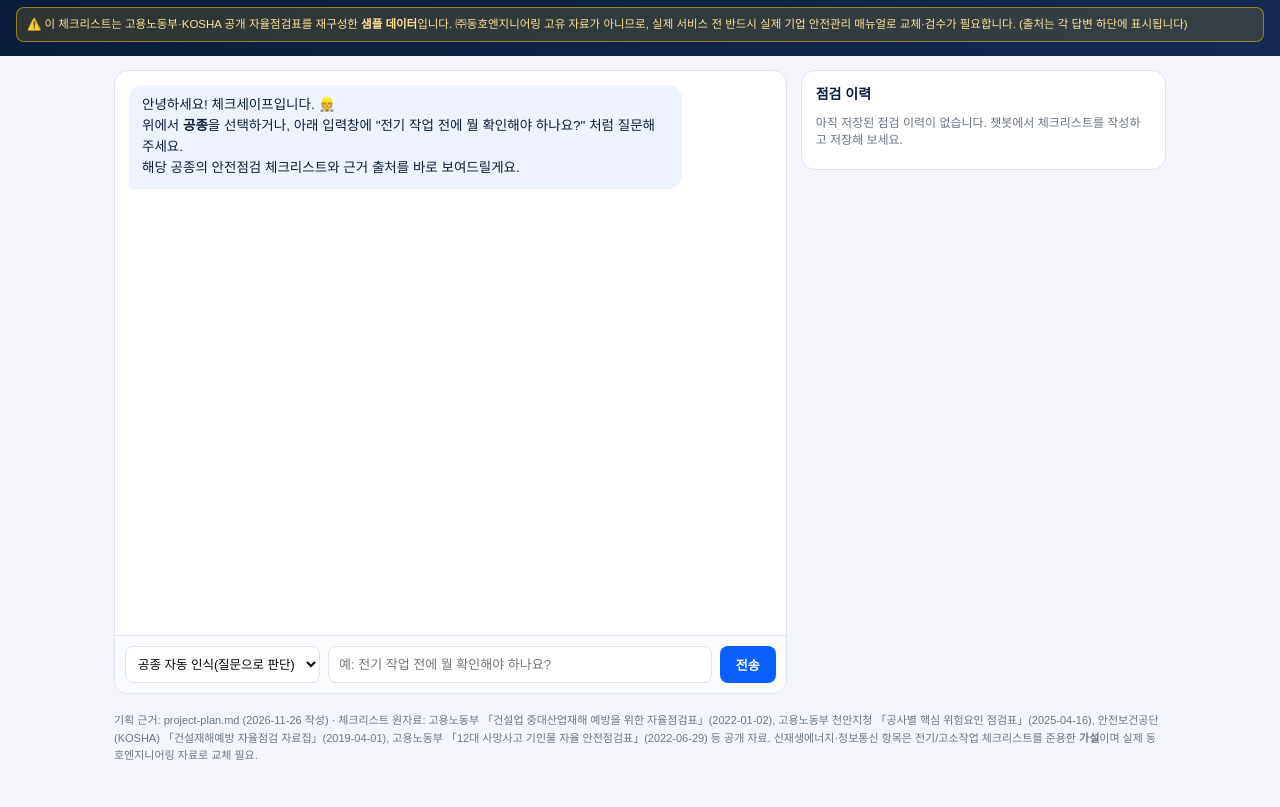
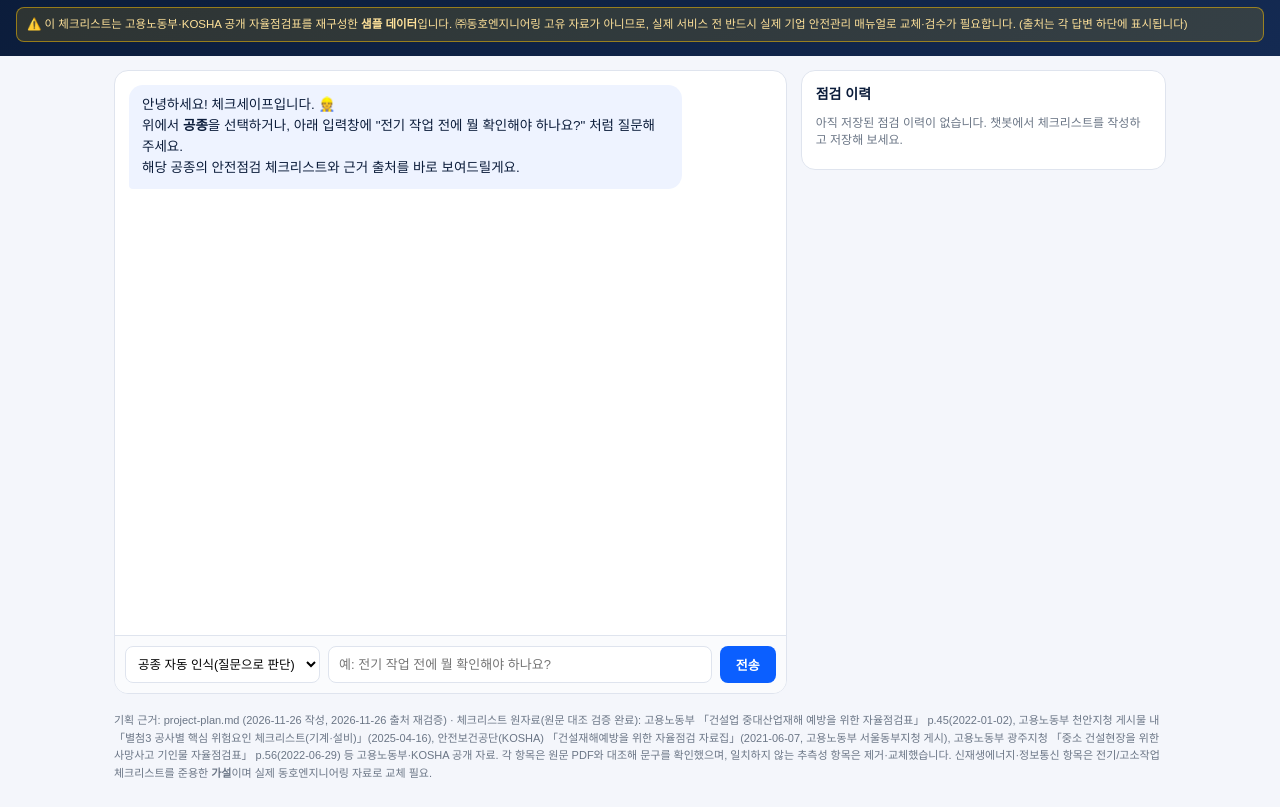
Before and after one commit to dohyun12-hub/ni2-hackathon-team01-leedohyun, a plain HTML site: page index.html in a window 1280 px wide. Shown: the part 73-880 px from the top of the page. Drawn offline with Linux system fonts and the light colour scheme.

Commit message:
출처 재검증: 소방 체크리스트 미확인 항목 교체, KOSHA 자료 날짜 수정

```diff
--- a/index.html
+++ b/index.html
@@ -235,7 +235,7 @@
 </main>
 
 <footer class="app-footer">
-  기획 근거: project-plan.md (2026-11-26 작성) · 체크리스트 원자료: 고용노동부 「건설업 중대산업재해 예방을 위한 자율점검표」(2022-01-02), 고용노동부 천안지청 「공사별 핵심 위험요인 점검표」(2025-04-16), 안전보건공단(KOSHA) 「건설재해예방 자율점검 자료집」(2019-04-01), 고용노동부 「12대 사망사고 기인물 자율 안전점검표」(2022-06-29) 등 공개 자료. 신재생에너지·정보통신 항목은 전기/고소작업 체크리스트를 준용한 <b>가설</b>이며 실제 동호엔지니어링 자료로 교체 필요.
+  기획 근거: project-plan.md (2026-11-26 작성, 2026-11-26 출처 재검증) · 체크리스트 원자료(원문 대조 검증 완료): 고용노동부 「건설업 중대산업재해 예방을 위한 자율점검표」 p.45(2022-01-02), 고용노동부 천안지청 게시물 내 「별첨3 공사별 핵심 위험요인 체크리스트(기계·설비)」(2025-04-16), 안전보건공단(KOSHA) 「건설재해예방을 위한 자율점검 자료집」(2021-06-07, 고용노동부 서울동부지청 게시), 고용노동부 광주지청 「중소 건설현장을 위한 사망사고 기인물 자율점검표」 p.56(2022-06-29) 등 고용노동부·KOSHA 공개 자료. 각 항목은 원문 PDF와 대조해 문구를 확인했으며, 일치하지 않는 추측성 항목은 제거·교체했습니다. 신재생에너지·정보통신 항목은 전기/고소작업 체크리스트를 준용한 <b>가설</b>이며 실제 동호엔지니어링 자료로 교체 필요.
 </footer>
 
 <script>
@@ -273,13 +273,14 @@
     fire: {
       label: "소방시설공사",
       keywords: ["소방", "스프링클러", "화재", "화기"],
-      source: "고용노동부 서울동부지청 「자율점검 자료집」 화재·폭발 예방 섹션, 2021-06-07 (일반 소방공사 안전수칙 참고, 동호엔지니어링 전용 자료 확인 필요)",
+      source: "안전보건공단(KOSHA) 「건설재해예방을 위한 자율점검 자료집」 Ⅳ.화재·폭발 예방 섹션, 2021-06-07 (고용노동부 서울동부지청 게시) · 산업안전보건기준에 관한 규칙 제241조의2 등 (스프링클러 등 소방설비 자체 시공 체크리스트는 확인 필요)",
       items: [
-        "화기작업(용접·용단) 전 주변 가연물을 제거하고 소화기를 비치했는가?",
-        "소방배관 설치를 위한 고소작업대·비계에 안전난간을 설치했는가?",
-        "화기작업 시 화재감시자를 배치했는가?",
-        "전기배선 작업 구간에 누전차단기 및 접지를 확인했는가?",
-        "작업 종료 후 잔존 화재 위험요소를 재점검했는가?"
+        "화기작업(용접·용단) 전 주변 가연물을 제거했는가?",
+        "용접불티 비산방지덮개 등 불꽃·불티 비산 방지조치를 했는가?",
+        "착화위험 장소에서 용접·용단 작업 시 화재감시자를 배치했는가? (산업안전보건기준에 관한 규칙 제241조의2)",
+        "가설전선 및 전기 기계·기구에 절연조치를 했는가?",
+        "공사 작업장에 소화기를 설치했는가? (연면적 기준 초과 시 간이소화장치·비상경보장치 포함)",
+        "주요 화기작업에 대한 안전작업허가를 받고 작업했는가?"
       ]
     },
     renewable: {
@@ -296,7 +297,7 @@
     earthwork: {
       label: "지반조성·포장공사",
       keywords: ["굴착", "지반", "포장", "흙막이", "토사"],
-      source: "안전보건공단(KOSHA) 「건설재해예방 자율점검 자료집」, 2019-04-01 / 고용노동부 「12대 사망사고 기인물 자율 안전점검표」, 2022-06-29",
+      source: "안전보건공단(KOSHA) 「건설재해예방을 위한 자율점검 자료집」 굴착공사 섹션, 2021-06-07(고용노동부 서울동부지청 게시) / 고용노동부 광주지청 「중소 건설현장을 위한 사망사고 기인물 자율점검표」 p.56 차량계 건설기계(공통), 2022-06-29",
       items: [
         "굴착 작업 전 지반 상태·매설물·지하수위를 확인했는가?",
         "토사 붕괴 위험이 있을 때 흙막이 지보공을 설치했는가?",
```
